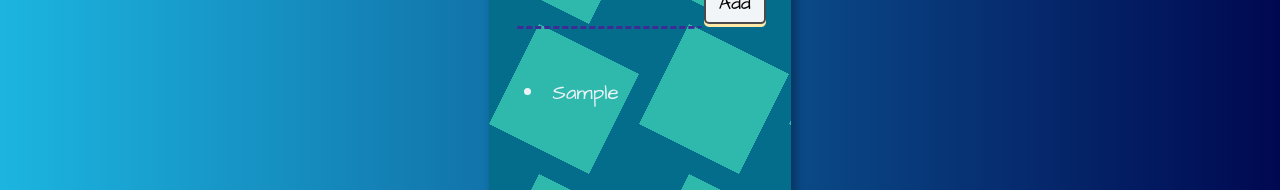
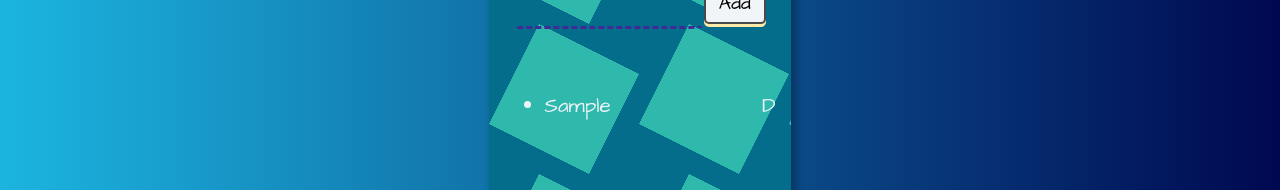
Before and after one commit to shahidrashid1942/To-do-list-react, a React (Create React App) app: page / in a window 1280 px wide. Both pictures are taken after typing "Sample" into the empty fields and a click on the button "Add". Shown: the part 164-354 px from the top of the page. Built offline with nearby package versions, Linux system fonts and the light colour scheme.

Commit message:
add seperate delete functionality and update css

```diff
--- a/public/styles.css
+++ b/public/styles.css
@@ -81,12 +81,20 @@ button span:hover {
   transform: translateY(3px);
 }
 
-li {
+.todoItem li p {
   text-align: left;
   position: relative;
-  padding: 0.5rem;
 }
 
+.todoItem {
+  display: flex;
+  justify-content: space-between;
+  align-items: center;
+}
+
+.todoItem:hover {
+  cursor: pointer;
+}
 
 .footer {
   position: relative;
@@ -99,6 +107,3 @@ li {
   font-size: 1rem;
   color: #ccc;
 }
-.todoItem:hover {
-  cursor: pointer;
-}
--- a/src/components/ToDoItem.jsx
+++ b/src/components/ToDoItem.jsx
@@ -1,14 +1,27 @@
-import React from "react";
+import React, {useState} from "react";
 
 function ToDoItem(props) {
+
+  const [isLineThrough, setLine] = useState(false);
+
+  function lineThrough() {
+    setLine(!isLineThrough);
+  }
+
   return (
     <div
+      className="todoItem"
+    >
+      <li
+      onClick={lineThrough}
+      style={{textDecoration: isLineThrough && "line-through"}}
+      >{props.text}</li>
+
+      <p
       onClick={() => {
         props.onChecked(props.id);
       }}
-      className="todoItem"
-    >
-      <li>{props.text}</li>
+      >D</p>
     </div>
   );
 }
```
